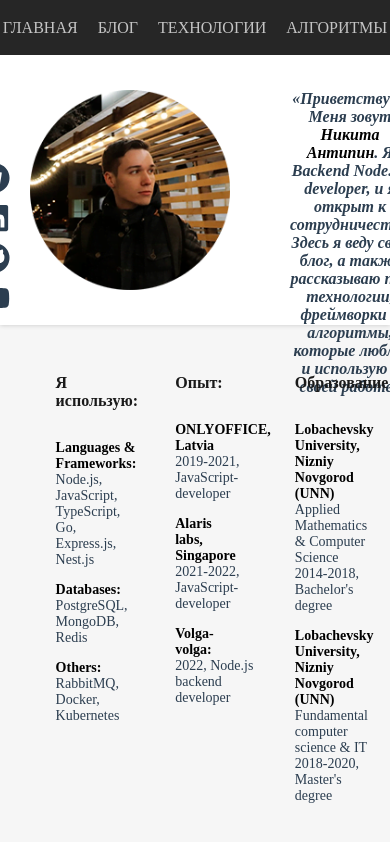
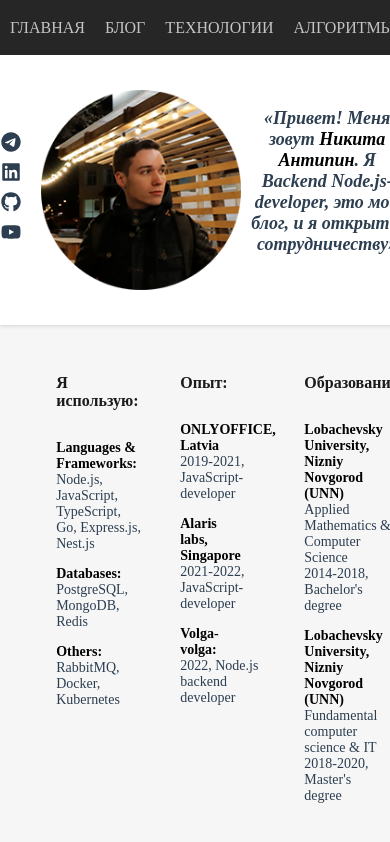
Before and after one commit to NikPrime/nikantipin.front, a Vue app: page /#/ in a window 390 px wide. Shown: the top 842 px of the page. Built offline with nearby package versions, Linux system fonts and the light colour scheme; what @ckeditor/ckeditor5-vue, vue-cookies would draw is missing.

Commit message:
Fixed adaptive size of main page

```diff
--- a/src/App.vue
+++ /dev/null
@@ -1,13 +0,0 @@
-<template>
-  <div>
-    <router-view></router-view>
-  </div>
-</template>
-
-<script>
-
-</script>
-
-<style>
-
-</style>
--- a/src/components/ContactsInfoBlock.vue
+++ b/src/components/ContactsInfoBlock.vue
@@ -19,10 +19,14 @@
         <img src="../assets/avatar.png" style=" max-width: 200px; max-height: 200px;">
       </div>
       <div class="greeting">
-        <p>
-          «Приветствую! Меня зовут <a class="nameURL" href="https://t.me/nikprimez">Никита Антипин</a>. Я Backend
+        <p class="greetingPC">
+          «Привет! Меня зовут <a class="nameURL" href="https://t.me/nikprimez">Никита Антипин</a>. Я Backend
           Node.js-developer, и я открыт к сотрудничеству. Здесь я веду свой блог, а также рассказываю про технологии,
           фреймворки и алгоритмы, которые люблю и использую в своей работе»
+        </p>
+        <p class="greetingMobile">
+          «Привет! Меня зовут <a class="nameURL" href="https://t.me/nikprimez">Никита Антипин</a>. Я Backend
+          Node.js-developer, это мой блог, и я открыт к сотрудничеству»
         </p>
     </div>
     </div>
@@ -38,6 +42,7 @@ export default {
 
 <style scoped>
 .cardContactsInfo {
+  width: 100%;
   height: 200px;
   padding-top: 35px;
   padding-bottom: 35px;
@@ -129,7 +134,7 @@ ul > li {
 }
 
 .greeting {
-  width: 55%;
+  width: 40%;
   display: table;
 }
 
@@ -138,9 +143,13 @@ p {
   font-style: italic;
   font-size: 20px;
   font-weight: 600;
-  padding-left: 60px;
+  padding-left: 6%;
   display: table-cell;
   vertical-align: middle;
+}
+
+.greetingMobile {
+  display: none;
 }
 
 @media (max-width: 844px) {
@@ -149,7 +158,32 @@ p {
   }
 }
 
-@media (max-width: 543px) {
+@media (max-width: 680px) {
+  p {
+    font-size: 15px;
+  }
+}
+
+@media (max-width: 458px) {
+  p {
+    font-size: 18px;
+  }
+  .greetingPC {
+    display: none;
+  }
+  .greetingMobile {
+    display: table;
+  }
+}
+
+@media (max-width: 452px) {
+  a {
+    width: 20px;
+    height: 20px;
+  }
+}
+
+@media (max-width: 376px) {
   p {
     font-size: 16px;
   }
--- a/src/components/pages/MainPage.vue
+++ b/src/components/pages/MainPage.vue
@@ -28,6 +28,7 @@ export default {
 
 <style>
 body {
+  min-width: fit-content;
   margin: 0 auto;
   background-color: #f6f6f6;
 }
@@ -45,6 +46,7 @@ h4 {
   -moz-osx-font-smoothing: grayscale;
   text-align: center;
   color: #2c3e50;
+  min-width: 300px;
 }
 
 .telegramim_button.telegramim_shadow.telegramim_pulse {
--- a/src/main.js
+++ b/src/main.js
@@ -1,5 +1,5 @@
 import { createApp } from 'vue';
-import App from './App.vue';
+import MainPage from './components/pages/MainPage';
 import router from './router/index';
 import axios from 'axios';
 import VueAxios from 'vue-axios';
@@ -15,7 +15,7 @@ library.add(fas, fab);
 
 axios.defaults.withCredentials = true;
 
-createApp(App)
+createApp(MainPage)
     .component('font-awesome-icon', FontAwesomeIcon)
     .use(router)
     .use(VueAxios, axios)
```
